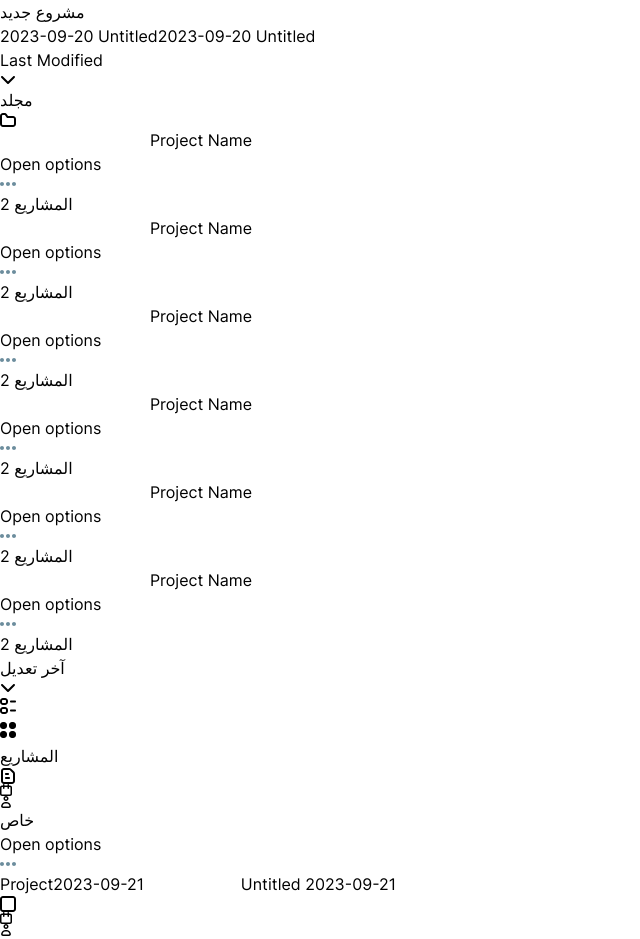
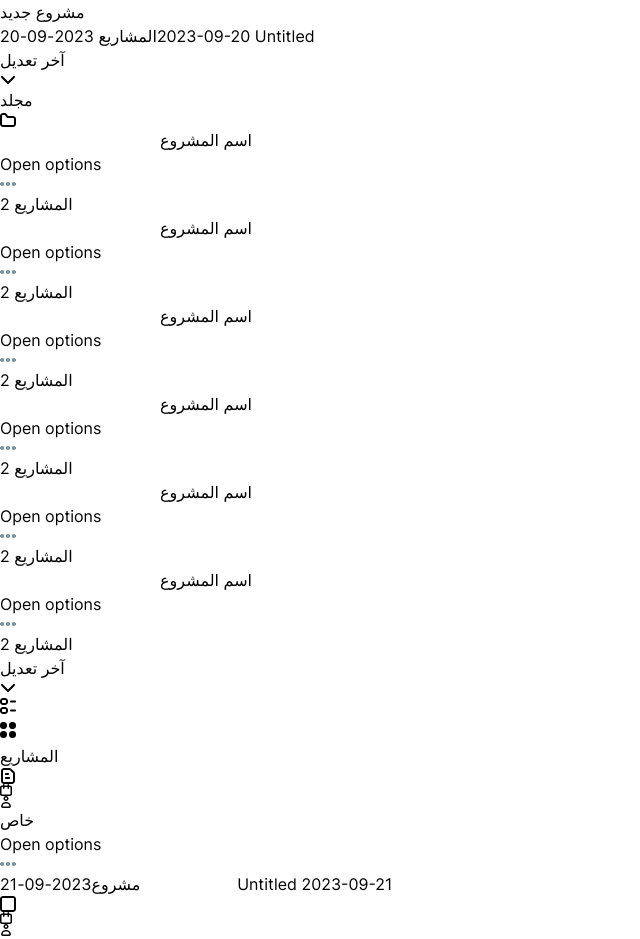
Before and after one commit to s-spoon/Copy.Ai, a React (Create React App) app: page /projects in a window 1280 px wide. Shown: the top 939 px of the page, without its empty margins (0-640 px from the left). Built offline with nearby package versions, Linux system fonts and the light colour scheme.

Commit message:
[Update] Project page

```diff
--- a/src/pages/Layout/Header.js
+++ b/src/pages/Layout/Header.js
@@ -29,7 +29,7 @@ function Header({ isMenu=false, setIsMenu=()=>{} }) {
 									className="flex flex-1 outline-none max-w-fit rounded-md border-none focus:ring-0 !p-0 !m-0 text-h1 cursor-pointer p-2 line-clamp-1"
 									data-testid="project-title-field"
 								>
-									2023-09-20 Untitled
+									{t('projects')} 2023-09-20
 								</span>
 								<input
 									aria-label="Project name"
--- a/src/pages/Projects/FolderCard.js
+++ b/src/pages/Projects/FolderCard.js
@@ -16,7 +16,7 @@ function FolderCard() {
 							required=""
 							data-testid="project-folder-name"
 							data-hj-allow="true"
-							value="Project Name"
+							value={t('projectName')}
 							dir="rtl"
 						/>
 					</div>
--- a/src/pages/Projects/ProjectFolder.js
+++ b/src/pages/Projects/ProjectFolder.js
@@ -7,7 +7,7 @@ import { useTranslation } from "react-i18next";
 function ProjectFolder() {
 	const { t } = useTranslation();
 	const [isOpen, setIsOpen] = useState(false);
-	const [sortBy, setSortBy] = useState("Last Modified");
+	const [sortBy, setSortBy] = useState(t('lastModified'));
 	const filters = [t('dateCreated'), t('lastModified'), t('alphabetical')];
 	return (
 		<>
--- a/src/pages/Projects/ProjectListCard.js
+++ b/src/pages/Projects/ProjectListCard.js
@@ -53,7 +53,7 @@ function ProjectListCard() {
 						className="flex flex-1 outline-none max-w-full rounded-md border-none text-md cursor-pointer focus:ring-0 p-2 line-clamp-1"
 						data-testid="project-title-field"
 					>
-						{t('Project')}2023-09-21
+						{t('project')}2023-09-21
 					</span>
 					<input
 						aria-label="Project name"
```
